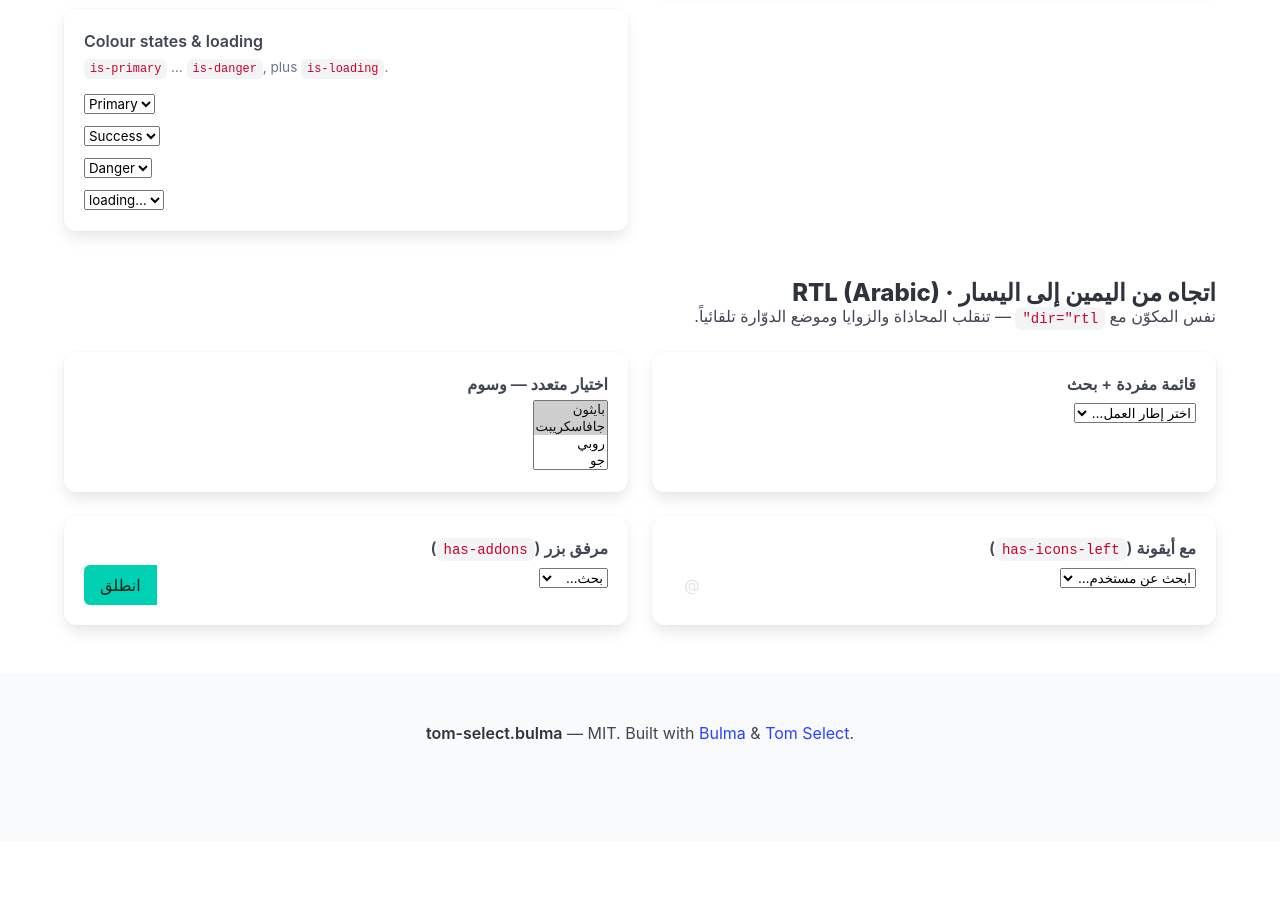
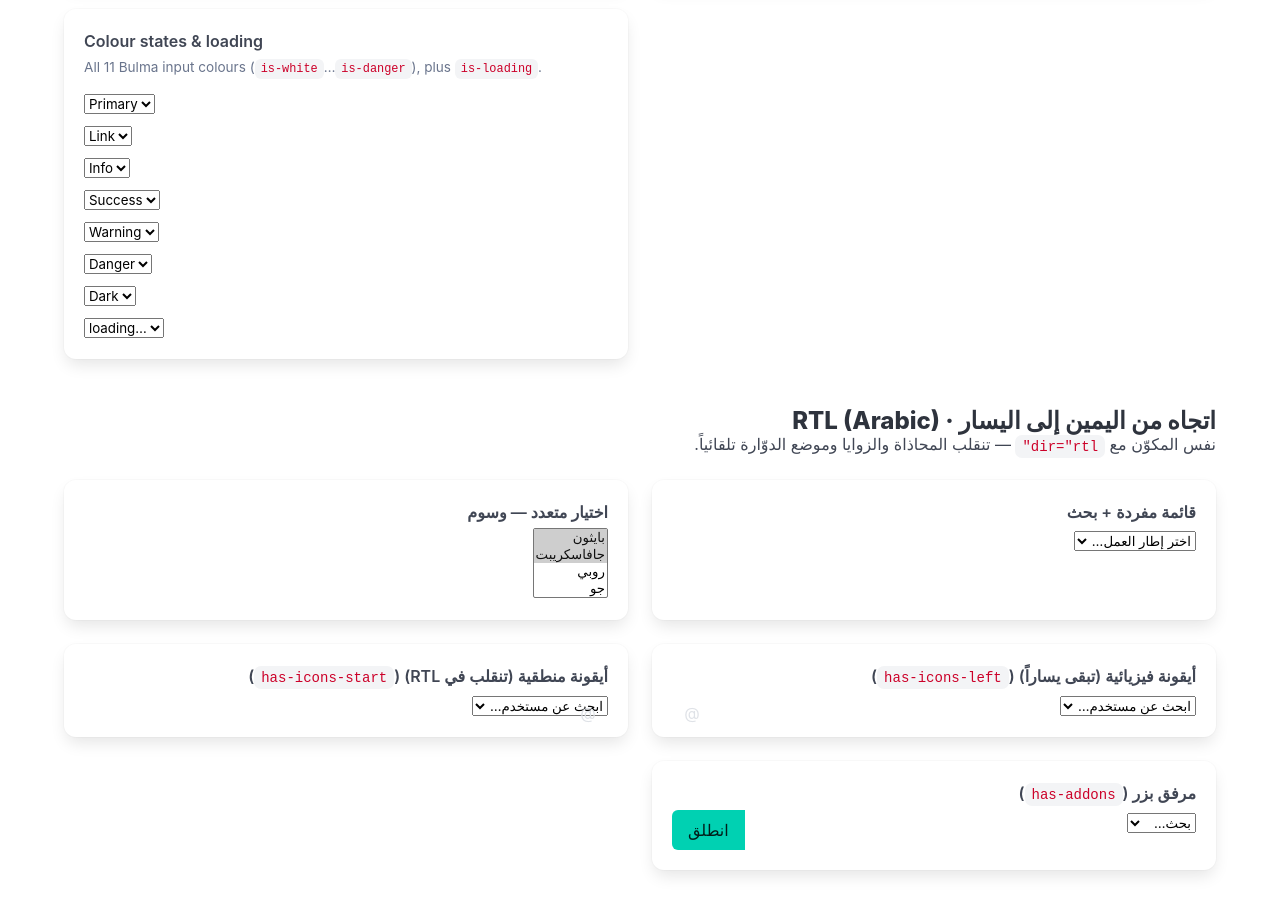
Before and after one commit to raydapay/tom-select-bulma, a website: page docs/index.html in a window 1280 px wide. Shown: the part 1163-2074 px from the top of the page. Before the commit the page ends 2004 px from the top, so only its background shows below. Drawn offline with nearby package versions, Linux system fonts and the light colour scheme; a script that the page names is missing.

Commit message:
feat: has-icons-start/end logical icon slots + showcase new colours
- Add logical has-icons-start / has-icons-end (with icon.is-start / is-end):
  inline-start/end padding + offset, so the icon follows writing direction and
  flips under dir=rtl, unlike Bulma's physical has-icons-left/right. Works on
  native .input/.select and our .ts-control — a forward-port of jgthms/bulma#3981.
- Demo: add a has-icons-start example to the RTL section (contrasts with the
  physical has-icons-left), and expand the colour box to show link/info/warning/
  dark alongside primary/success/danger.
- Screenshots script RTL fixture gains the has-icons-start example; regenerate.
- README: document the RTL-aware icon variants and the expanded colour set.

```diff
--- a/docs/index.html
+++ b/docs/index.html
@@ -244,10 +244,14 @@
 					<div class="column is-half">
 						<div class="box">
 							<p class="demo-label">Colour states &amp; loading</p>
-							<p class="demo-note"><code>is-primary</code> … <code>is-danger</code>, plus <code>is-loading</code>.</p>
+							<p class="demo-note">All 11 Bulma input colours (<code>is-white</code>…<code>is-danger</code>), plus <code>is-loading</code>.</p>
 							<div class="mb-2"><select class="is-primary" id="c1" placeholder="is-primary"><option>Primary</option><option>B</option></select></div>
+							<div class="mb-2"><select class="is-link" id="c5" placeholder="is-link"><option>Link</option><option>B</option></select></div>
+							<div class="mb-2"><select class="is-info" id="c6" placeholder="is-info"><option>Info</option><option>B</option></select></div>
 							<div class="mb-2"><select class="is-success" id="c2" placeholder="is-success"><option>Success</option><option>B</option></select></div>
+							<div class="mb-2"><select class="is-warning" id="c7" placeholder="is-warning"><option>Warning</option><option>B</option></select></div>
 							<div class="mb-2"><select class="is-danger" id="c3" placeholder="is-danger"><option>Danger</option><option>B</option></select></div>
+							<div class="mb-2"><select class="is-dark" id="c8" placeholder="is-dark"><option>Dark</option><option>B</option></select></div>
 							<div><select id="c4" placeholder="loading…"><option>loading…</option><option>B</option></select></div>
 						</div>
 					</div>
@@ -288,7 +292,7 @@
 					</div>
 					<div class="column is-half">
 						<div class="box">
-							<p class="demo-label">مع أيقونة (<code>has-icons-left</code>)</p>
+							<p class="demo-label">أيقونة فيزيائية (تبقى يساراً) (<code>has-icons-left</code>)</p>
 							<div class="control has-icons-left">
 								<select id="r-icon" placeholder="ابحث عن مستخدم…" autocomplete="off">
 									<option value="">ابحث عن مستخدم…</option>
@@ -296,6 +300,19 @@
 									<option value="f">فاطمة</option>
 								</select>
 								<span class="icon is-left"><i style="font-style: normal">@</i></span>
+							</div>
+						</div>
+					</div>
+					<div class="column is-half">
+						<div class="box">
+							<p class="demo-label">أيقونة منطقية (تنقلب في RTL) (<code>has-icons-start</code>)</p>
+							<div class="control has-icons-start">
+								<select id="r-icon-start" placeholder="ابحث عن مستخدم…" autocomplete="off">
+									<option value="">ابحث عن مستخدم…</option>
+									<option value="a">أحمد</option>
+									<option value="f">فاطمة</option>
+								</select>
+								<span class="icon is-start"><i style="font-style: normal">@</i></span>
 							</div>
 						</div>
 					</div>
@@ -371,7 +388,7 @@
 			new TomSelect('#addons', {});
 			new TomSelect('#disabled', {}); // Tom Select reads the disabled attr → .disabled wrapper
 			['#z1', '#z2', '#z3', '#z4'].forEach((s) => new TomSelect(s, {}));
-			['#c1', '#c2', '#c3'].forEach((s) => new TomSelect(s, {}));
+			['#c1', '#c2', '#c3', '#c5', '#c6', '#c7', '#c8'].forEach((s) => new TomSelect(s, {}));
 
 			// Custom rendering with a colour dot + secondary text.
 			new TomSelect('#render', {
@@ -427,6 +444,7 @@
 			new TomSelect('#r-single', {});
 			new TomSelect('#r-multi', { plugins: ['remove_button'] });
 			new TomSelect('#r-icon', {});
+			new TomSelect('#r-icon-start', {});
 			new TomSelect('#r-addons', {});
 		</script>
 	</body>
--- a/src/tom-select.bulma.scss
+++ b/src/tom-select.bulma.scss
@@ -278,6 +278,39 @@ $ts-bulma-colors: "white", "black", "light", "dark", "text", "primary", "link",
 	right: 0;
 }
 
+// --- Logical icon slots: has-icons-start / has-icons-end -------------------
+// Bulma's has-icons-left/right are physical and don't flip under dir="rtl"
+// (jgthms/bulma#3981). These logical variants do — the icon and padding follow
+// the writing direction automatically. Drop-in: use `<span class="icon is-start">`
+// (or `is-end`). Works on a native `.input`/`.select` and on our `.ts-control`,
+// so it's a forward-port of the upstream fix you can use today.
+.control.has-icons-start .icon,
+.control.has-icons-end .icon {
+	position: absolute;
+	top: 0;
+	z-index: 4;
+	height: var(--bulma-control-height, 2.5em);
+	width: var(--bulma-control-height, 2.5em);
+	color: var(--bulma-input-icon-color, #b5b5b5);
+	pointer-events: none;
+}
+.control.has-icons-start .input,
+.control.has-icons-start .select select,
+.control.has-icons-start .ts-control {
+	padding-inline-start: var(--bulma-control-height, 2.5em) !important;
+}
+.control.has-icons-start .icon.is-start {
+	inset-inline-start: 0;
+}
+.control.has-icons-end .input,
+.control.has-icons-end .select select,
+.control.has-icons-end .ts-control {
+	padding-inline-end: var(--bulma-control-height, 2.5em) !important;
+}
+.control.has-icons-end .icon.is-end {
+	inset-inline-end: 0;
+}
+
 // --- Bulma .field.has-addons grouping ---------------------------------------
 // Square the inner corners so the control butts flush against an adjacent
 // control/button, mirroring how Bulma treats a native .input / .select.
```
Also changed, not shown: README.md, dist/tom-select.bulma.css, dist/tom-select.bulma.min.css, docs/screenshot-dark.png, docs/screenshot-light.png, docs/screenshot-rtl-dark.png, docs/screenshot-rtl-light.png, docs/tom-select.bulma.css, 1 other file.
